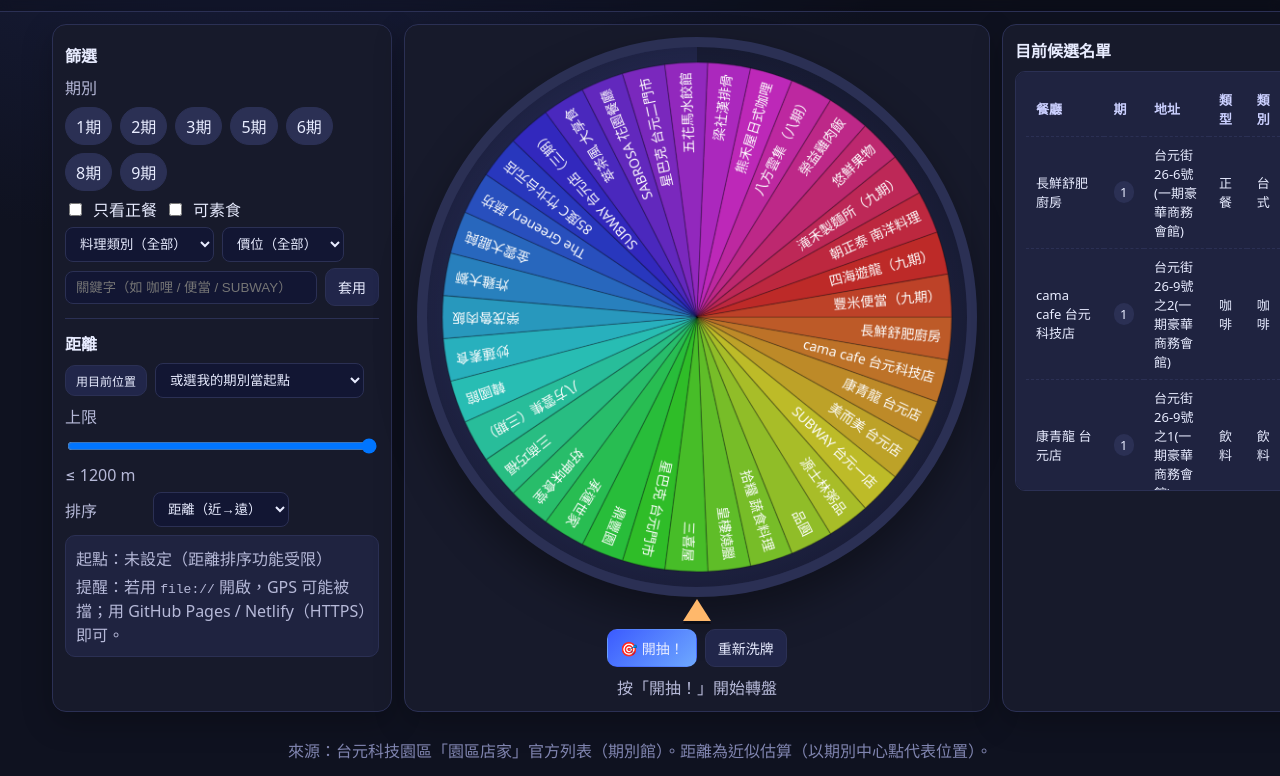
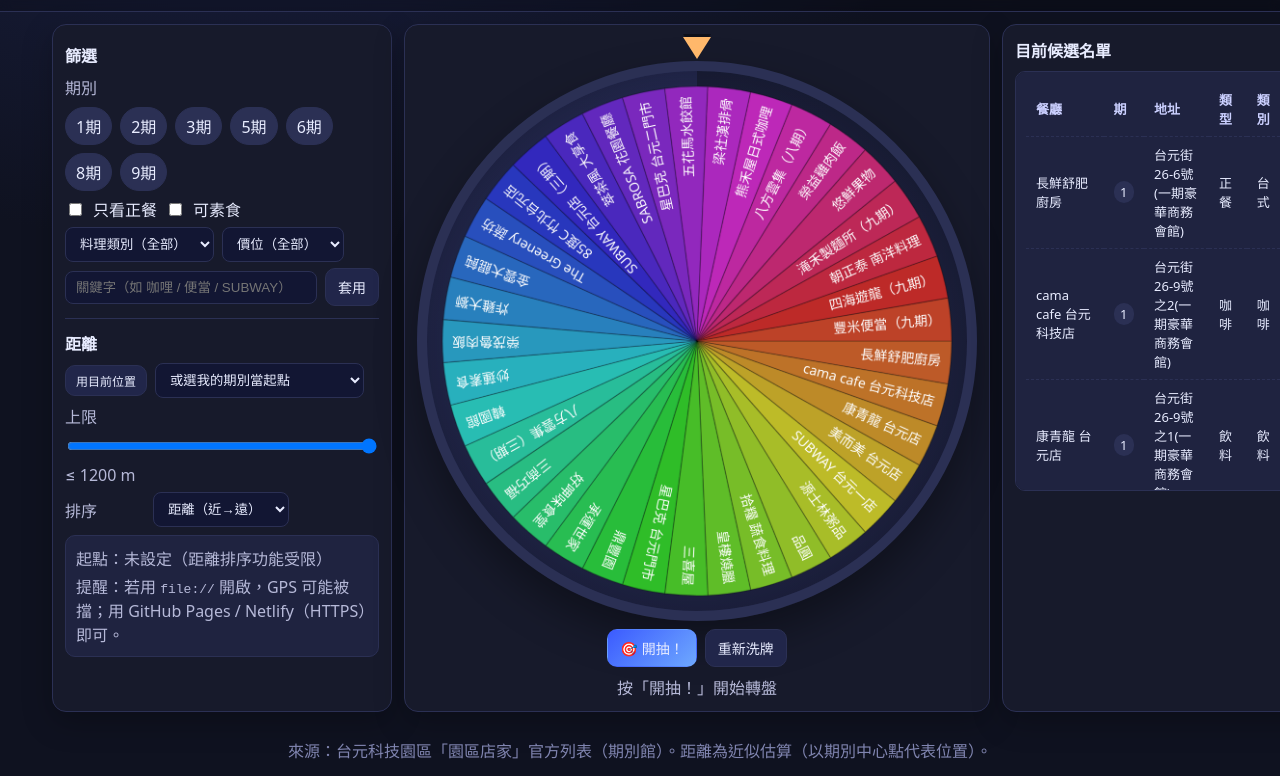
Before and after one commit to YwXuan/taiyuan-food-wheel, a plain HTML site: page index.html.html in a window 1280 px wide. Shown: the part 61-837 px from the top of the page. Drawn offline with Linux system fonts and the light colour scheme.

Commit message:
Fix pointer CSS styling and adjust canvas position in the food wheel application

```diff
--- a/index.html.html
+++ b/index.html.html
@@ -27,7 +27,7 @@
   .grid{display:grid;grid-template-columns:1.1fr 1fr;gap:12px} @media (max-width: 900px){.grid{grid-template-columns:1fr}}
   #wheelCanvas{width:min(90vw,560px);height:min(90vw,560px);background:conic-gradient(from 0deg,#1b1f3a,#252a52);
                border-radius:50%;border:10px solid #2b3054;box-shadow:inset 0 0 80px rgba(0,0,0,.3),0 20px 40px rgba(0,0,0,.35)}
-  .pointer{width:0;height:0;border-left:14px solid transparent;border-right:14px solid transparent;border-bottom:22px solid var(--warn);filter:drop-shadow(0 3px 0 rgba(0,0,0,.4));margin-top:-6px}
+  .pointer{width:0;height:0;border-left:14px solid transparent;border-right:14px solid transparent;border-top: 22px solid var(--warn);filter: drop-shadow(0 -3px 0 rgba(0,0,0,.4));margin-bottom: -6px;}
   table{width:100%;border-collapse:collapse;font-size:13px} th,td{padding:8px 10px;border-bottom:1px dashed #2b3054;text-align:left}
   th{color:#cbd0ff} .phase{padding:.15em .5em;border-radius:999px;background:#2b3054}
   footer{padding:14px;text-align:center;color:#8085b0}
@@ -110,8 +110,8 @@
   <section class="grid">
     <div class="panel">
       <div style="display:grid;place-items:center;gap:8px">
+        <div class="pointer"></div>
         <canvas id="wheelCanvas" width="560" height="560"></canvas>
-        <div class="pointer"></div>
         <div class="stack">
           <button class="btn primary" id="btnSpin">🎯 開抽！</button>
           <button class="btn" id="btnShuffle">重新洗牌</button>
```
